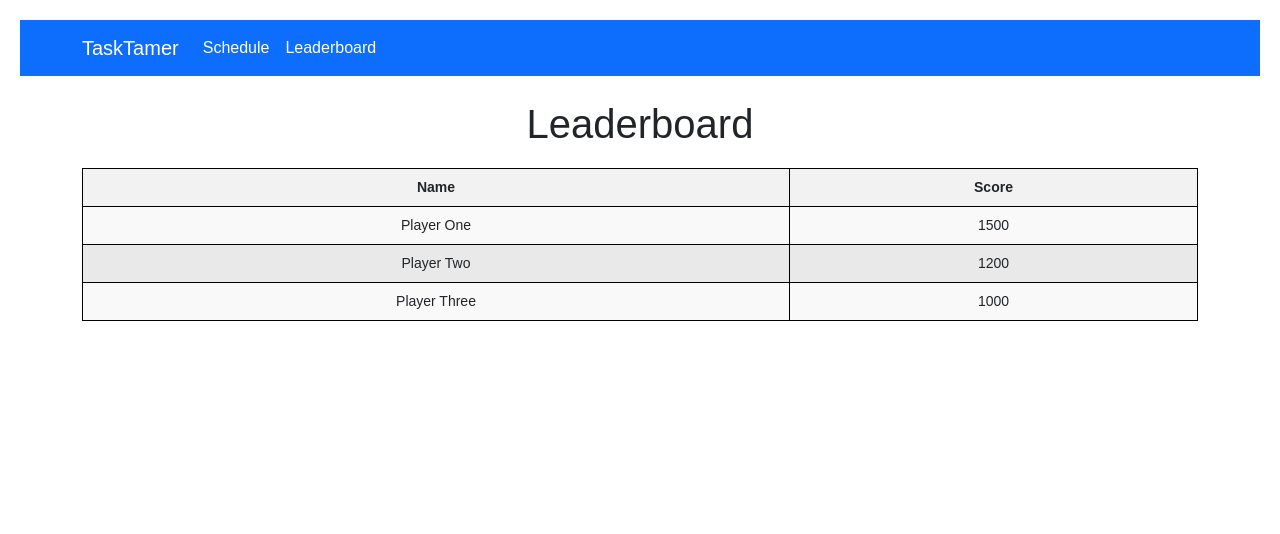
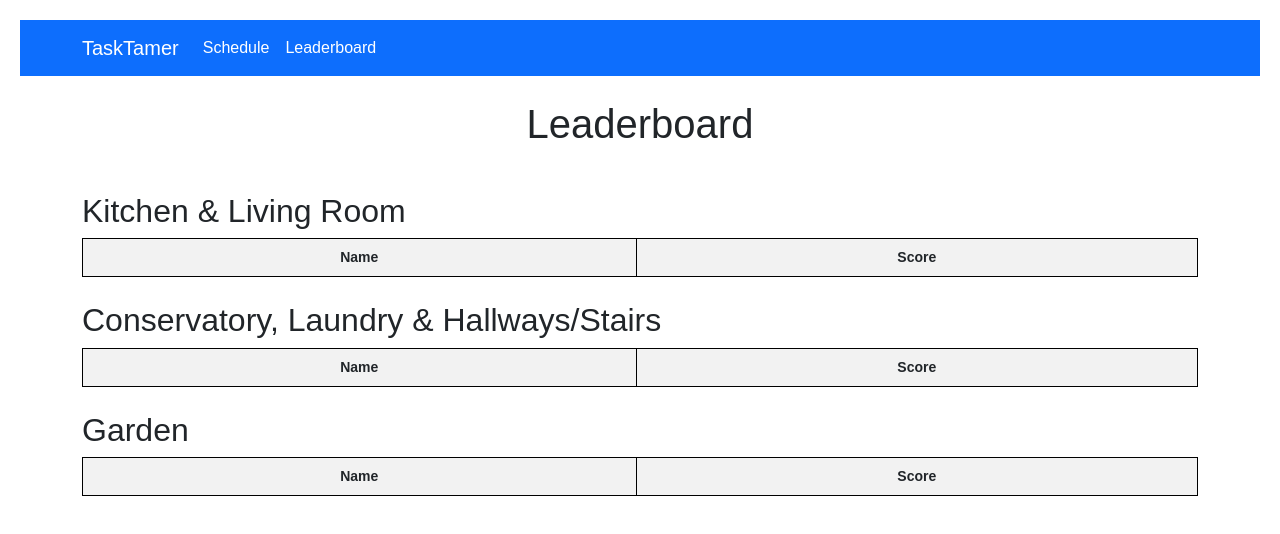
Before and after one commit to jamielukephillips/HouseChoreRota, a website: page public/leaderboard.html in a window 1280 px wide. Drawn offline with nearby package versions, Linux system fonts and the light colour scheme; no server answers.

Commit message:
Update leaderboard

```diff
--- a/public/leaderboard.html
+++ b/public/leaderboard.html
@@ -6,6 +6,10 @@
     <title>Leaderboard</title>
     <link href="https://cdn.jsdelivr.net/npm/bootstrap@5.3.0-alpha1/dist/css/bootstrap.min.css" rel="stylesheet">
     <link rel="stylesheet" href="/assets/styles.css">
+    <!-- Firebase App (the core Firebase SDK) -->
+    <script src="https://www.gstatic.com/firebasejs/9.22.1/firebase-app-compat.js"></script>
+    <!-- Firebase Firestore -->
+    <script src="https://www.gstatic.com/firebasejs/9.22.1/firebase-firestore-compat.js"></script>
 </head>
 <body>
 <!-- Bootstrap Navbar -->
@@ -31,7 +35,9 @@
 <!-- Main Content -->
 <div id=leaderboard" class="container mt-4">
     <h1>Leaderboard</h1>
-    <table class="leaderboard">
+    <br>
+    <h2>Kitchen & Living Room</h2>
+    <table id="task1" class="leaderboard">
         <thead>
         <tr>
             <th>Name</th>
@@ -39,19 +45,33 @@
         </tr>
         </thead>
         <tbody>
+        <!-- Table rows inserted here by JavaScript -->
+        </tbody>
+    </table>
+    <br>
+    <h2>Conservatory, Laundry & Hallways/Stairs</h2>
+    <table id="task2" class="leaderboard">
+        <thead>
         <tr>
-            <td>Player One</td>
-            <td>1500</td>
+            <th>Name</th>
+            <th>Score</th>
         </tr>
+        </thead>
+        <tbody>
+        <!-- Table rows inserted here by JavaScript -->
+        </tbody>
+    </table>
+    <br>
+    <h2>Garden</h2>
+    <table id="gardenTask" class="leaderboard">
+        <thead>
         <tr>
-            <td>Player Two</td>
-            <td>1200</td>
+            <th>Name</th>
+            <th>Score</th>
         </tr>
-        <tr>
-            <td>Player Three</td>
-            <td>1000</td>
-        </tr>
-        <!-- Add more rows as needed -->
+        </thead>
+        <tbody>
+        <!-- Table rows inserted here by JavaScript -->
         </tbody>
     </table>
 </div>
@@ -63,16 +83,50 @@
 </html>
 
 <script>
+
+    // Firebase configuration
+    const firebaseConfig = {
+        apiKey: "AIzaSyDSQldYHWuR_XHxECwKS-rnfkcq7SRber8",
+        authDomain: "h0useh0ld-ch0r3z.firebaseapp.com",
+        projectId: "h0useh0ld-ch0r3z",
+        storageBucket: "h0useh0ld-ch0r3z.appspot.com",
+        messagingSenderId: "771768796151",
+        appId: "1:771768796151:web:4e54e1c6a78d4275dfa4f2"
+    };
+
+    // Initialize Firebase
+    firebase.initializeApp(firebaseConfig);
+
+    // Initialize Firestore
+    const db = firebase.firestore();
+
     function orderScores(task) {
+        const tbody = document.querySelector(`#${task} tbody`);
+        tbody.innerHTML = ''; // Clear existing rows
         db.collection("scores").get().then((querySnapshot) => {
             let scores = querySnapshot.docs.map(doc => ({...doc.data(), name: doc.id}));
             scores.sort((a, b) => {
-                const scoreA = a[task];
-                const scoreB = b[task];
-                return scoreA - scoreB;
+                const scoreA = a[task] === undefined ? 0 : a[task];
+                const scoreB = b[task] === undefined ? 0 : b[task];
+                return scoreB - scoreA;
             });
+            for (let score of scores) {
+                const scoreValue = score[task] !== undefined ? score[task] : 0;
+                console.log("Score to add is " + score["name"] + " with task " + score[task]);
+                const row = `<tr>
+                        <td>${score["name"]}</td>
+                        <td>${scoreValue}</td>
+                    </tr>`;
+                tbody.insertAdjacentHTML('beforeend', row);
+            }
 
         })
     }
 
+    document.addEventListener('DOMContentLoaded', () => {
+        orderScores("task1");
+        orderScores("task2");
+        orderScores("gardenTask");
+    });
+
 </script>
```
Also changed, not shown: public/index.html (+1 -1 lines).
